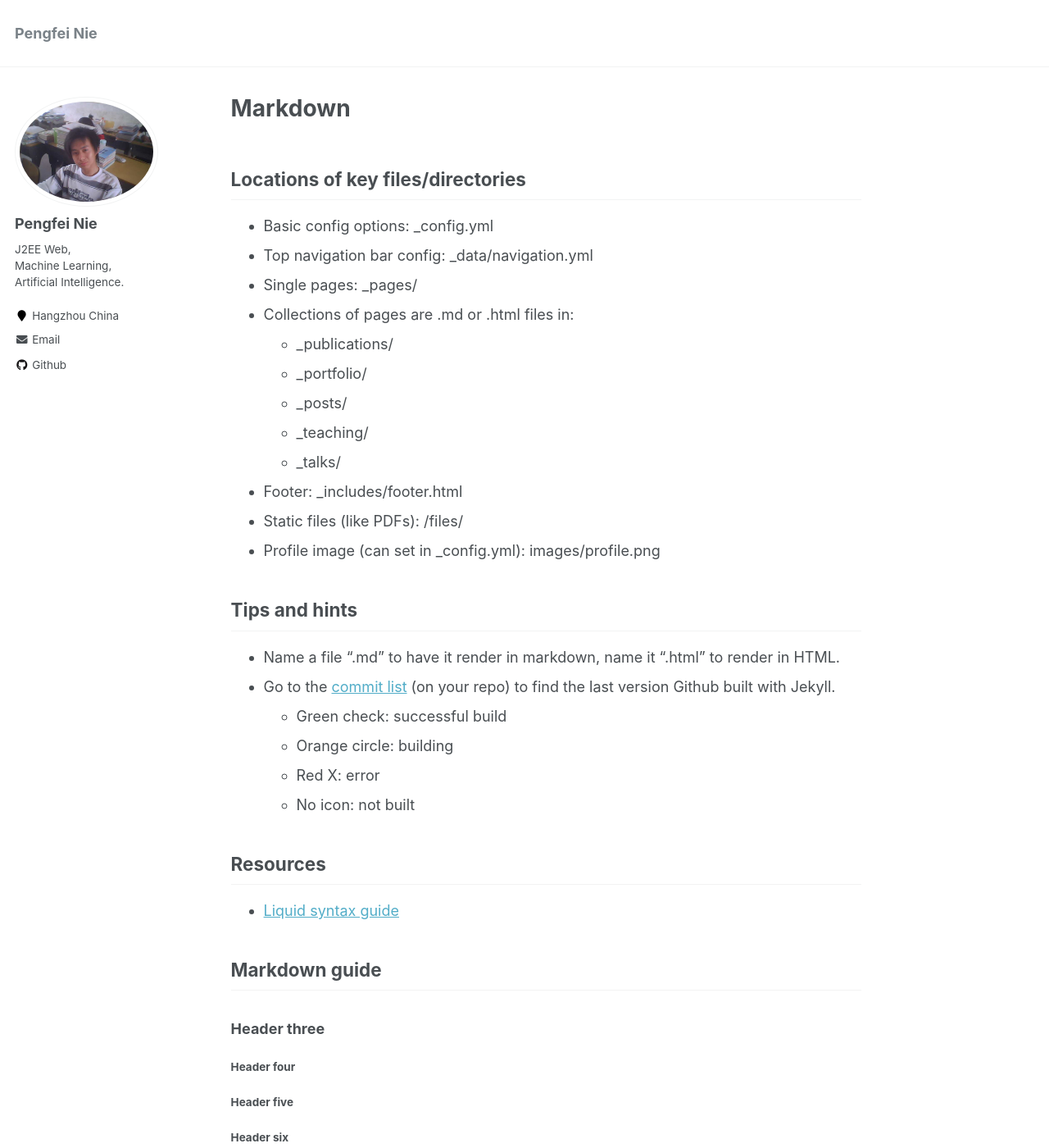
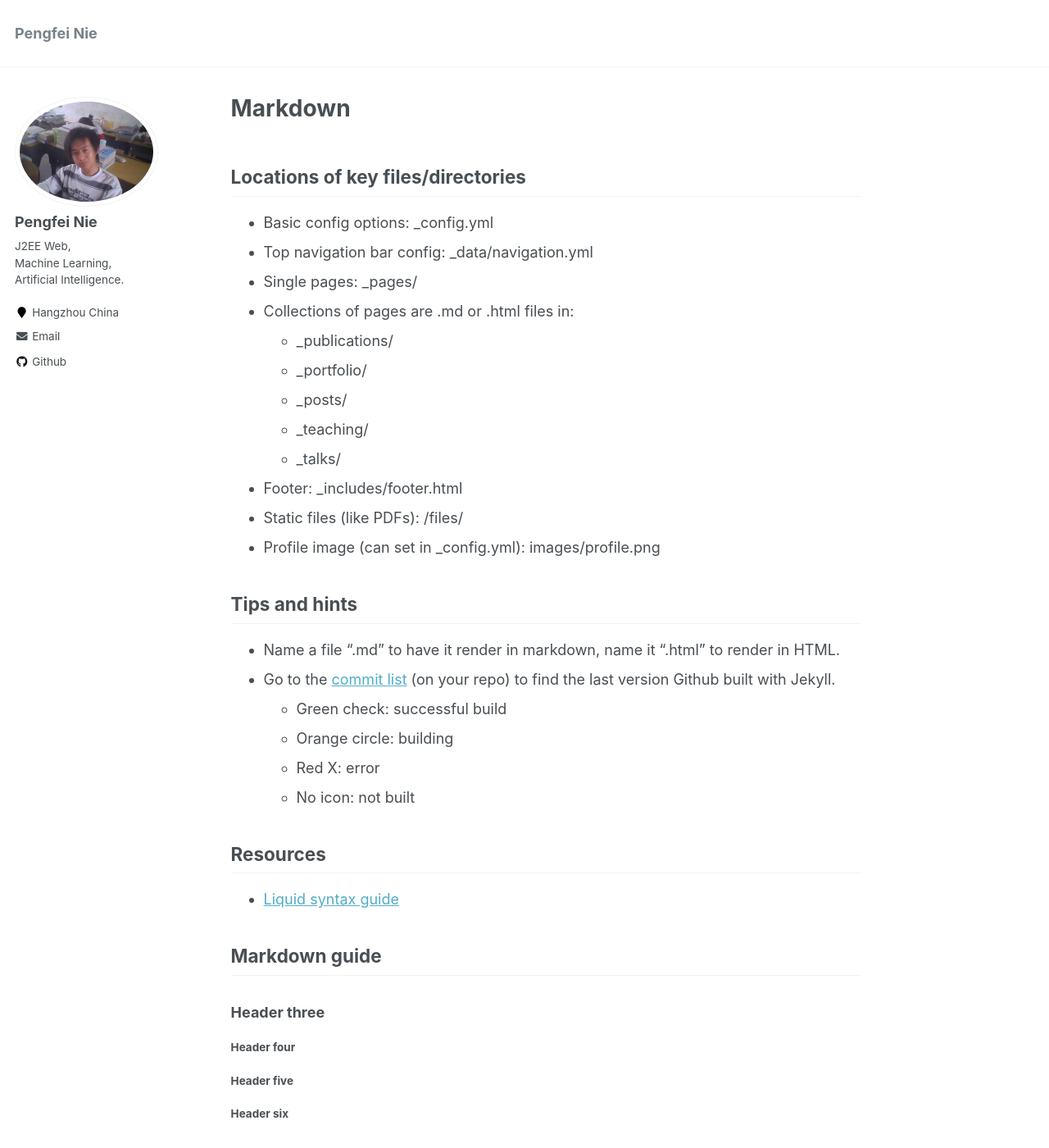
Before and after one commit to pengfeinie/pengfeinie.github.io, a Jekyll site: the page built from _pages/markdown.md, in a window 1280 px wide and 1400 px high. Shown: the whole window at 82% size. Built offline with Jekyll 4.4.1, drawn with Linux system fonts in a browser that asks for light colours.

Commit message:
code font size

```diff
--- a/_sass/_base.scss
+++ b/_sass/_base.scss
@@ -23,7 +23,7 @@
 
 h1, h2, h3, h4, h5, h6 {
   margin: 2em 0 0.5em;
-  line-height: 1.2;
+  line-height: 1.0;
   font-family: $header-font-family;
   font-weight: bold;
 }
@@ -139,7 +139,7 @@
 td > code {
   padding-top: 0.1rem;
   padding-bottom: 0.1rem;
-  font-size: $type-size-6;
+  font-size: .8875em;
   background: $code-background-color;
   border: 1px solid $lighter-gray;
   border-radius: $border-radius;
```
